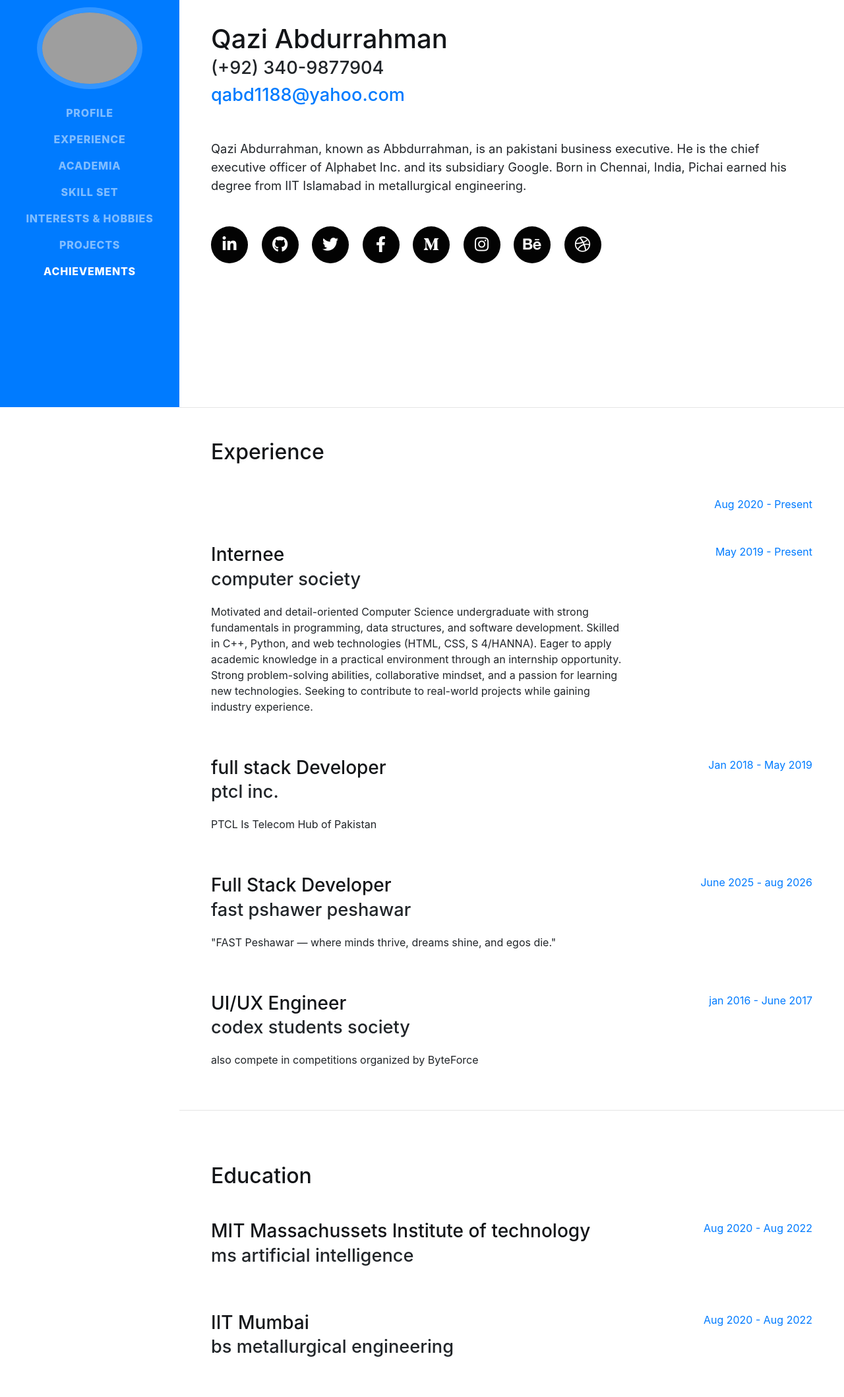
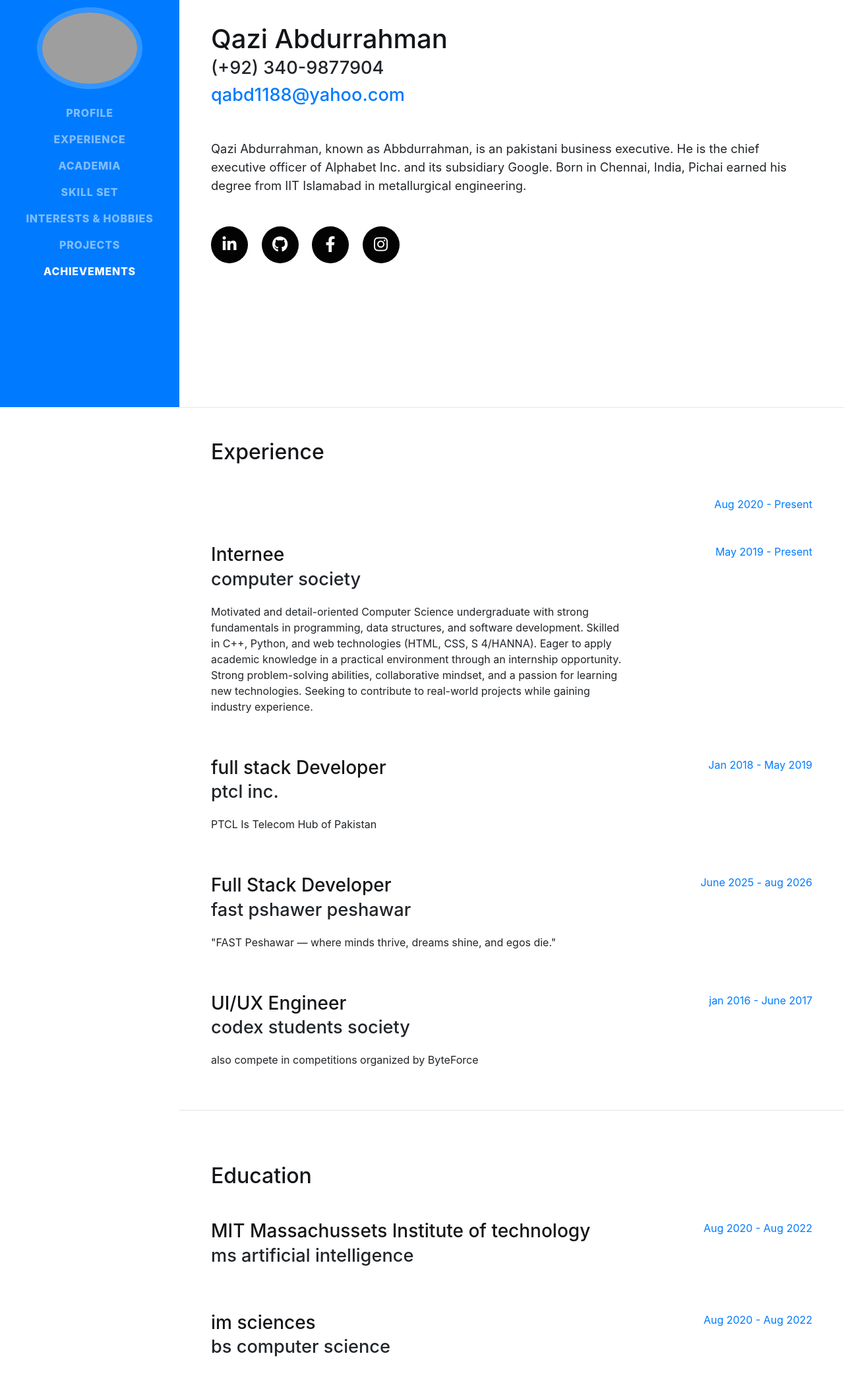
Before and after one commit to Abbi1188/Abdurrahman, a website with bundled scripts: page index.html in a window 1280 px wide. Shown: the part 183-2300 px from the top of the page at 66% size. Built offline with nearby package versions, Linux system fonts and the light colour scheme; grey boxes are pictures that could not be loaded; a web font is replaced by a local one.

Commit message:
Update index.html

```diff
--- a/index.html
+++ b/index.html
@@ -99,30 +99,21 @@
 
 
         <div class="social-icons">
-          <a href="https://www.linkedin.com/in/Yahaa Apna link daalein/">
+          <a href="https://www.linkedin.com/in/qazi-abdurrahman-0378b8334/?lipi=urn%3Ali%3Apage%3Ad_flagship3_feed%3BSY%2BftIMfRbqCve178v8rOg%3D%3D">
             <i class="fab fa-linkedin-in"></i>
           </a>
-          <a href="https://github.com/Yaha Apna Link Daalein/">
+          <a href="https://github.com/Abbi1188/Abdurrahman">
             <i class="fab fa-github"></i>
           </a>
-          <a href="https://twitter.com/Yaha Apna Link Daalein">
-            <i class="fab fa-twitter"></i>
-          </a>
-          <a href="https://www.facebook.com/Yaha Apna Link Daalein">
+
+          <a href="https://www.facebook.com/profile.php?id=61560562427418">
             <i class="fab fa-facebook-f"></i>
           </a>
-          <a href="https://medium.com/Yaha Apna Link Daalein">
-            <i class="fab fa-medium-m"></i>
-          </a>
+
           <a href="https://www.instagram.com/Yaha Apna Link Daalein">
             <i class="fab fa-instagram"></i>
           </a>
-          <a href="https://www.behance.com/Yaha Apna Link Daalein">
-            <i class="fab fa-behance"></i>
-          </a>
-          <a href="https://www.dribble.com/Yaha Apna Link Daalein">
-            <i class="fab fa-dribbble"></i>
-          </a>
+
         </div>
       </div>
     </section>
@@ -216,8 +207,8 @@
         <div class="resume-item d-flex flex-column flex-md-row justify-content-between mb-5">
            <!--Bachelor's-->
           <div class="resume-content">
-            <h3 class="mb-0">IIT Mumbai</h3>
-            <div class="subheading mb-3">BS Metallurgical Engineering</div>
+            <h3 class="mb-0">im sciences</h3>
+            <div class="subheading mb-3">BS Computer Science</div>
             </div>
 
         <div class="resume-date text-md-right">
@@ -315,6 +306,17 @@
 
     <hr class="m-0">
 
+      <section class="resume-section p-3 p-lg-5 d-flex align-items-center" id="projects">
+      <div class="w-100">
+        <h2 class="mb-5">Projects</h2>
+        1.PROJECT <a href="file:///C:/Users/DELL/Desktop/summer%20sem/project%201/ONe%20Click.html">One Click</a>
+
+
+      </div>
+    </section>
+
+    <hr class="m-0">
+
     <section class="resume-section p-3 p-lg-5 d-flex align-items-center" id="awards">
       <div class="w-100">
         <h2 class="mb-5">Awards &amp; Certifications</h2>
```
